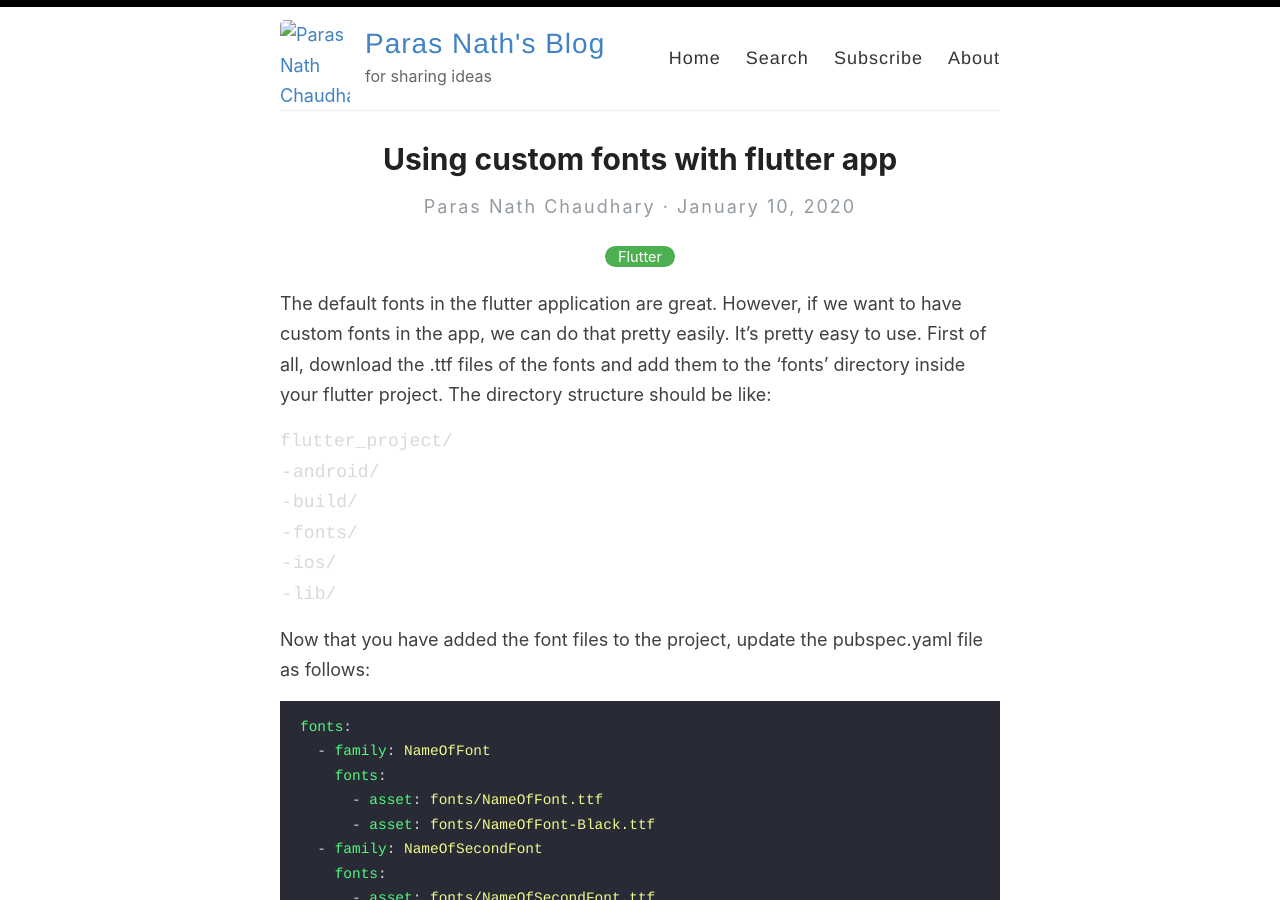
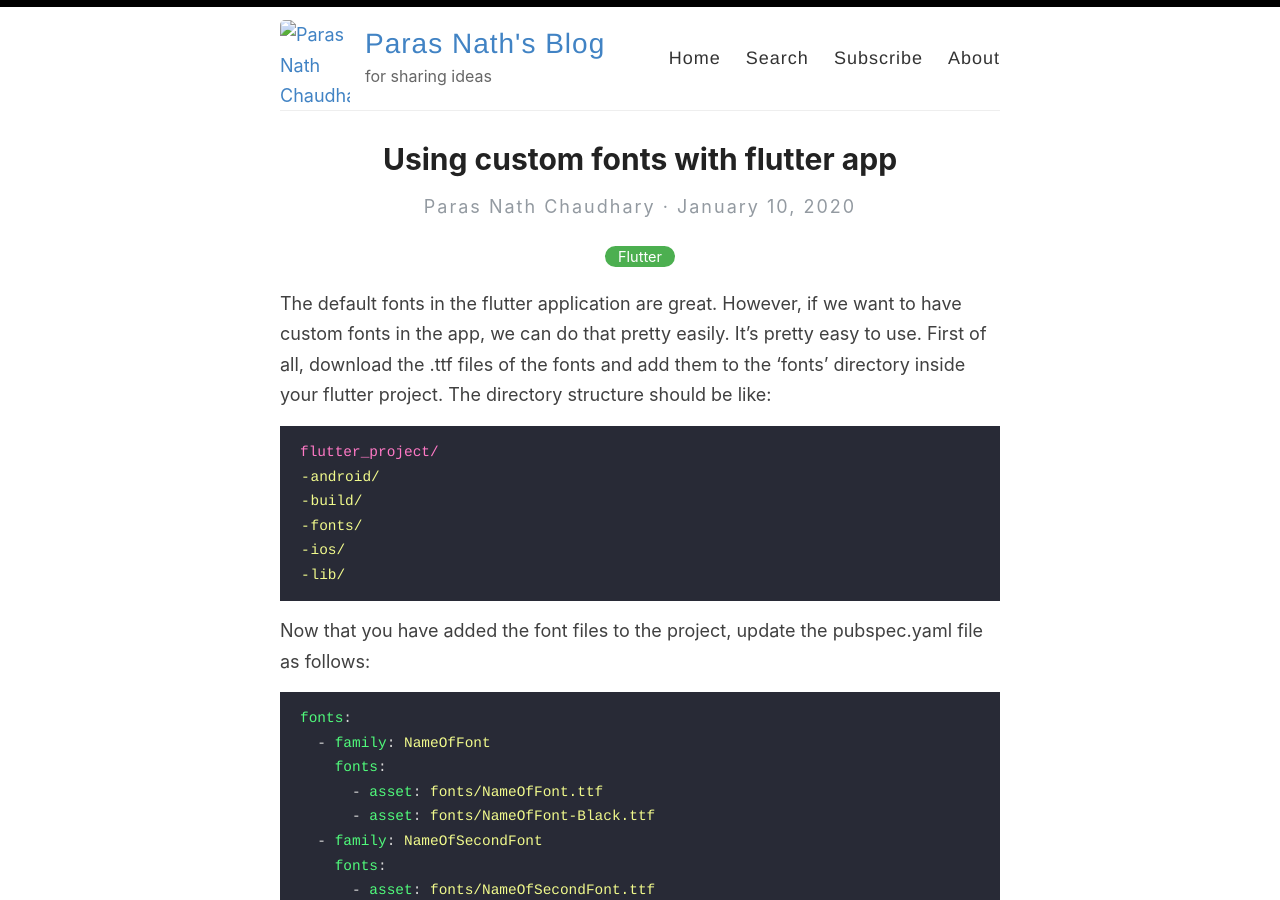
Before and after one commit to opnchaudhary/parasnath.com.np, a Jekyll site: the page built from src/_posts/2020-01-10-using-custom-fonts-with-flutter-app.markdown, in a window 1280 px wide and 900 px high. Built offline with Jekyll 4.4.1, drawn with Linux system fonts in a browser that asks for light colours; comment, search, counter and statistics services are not loaded.

Commit message:
use excerpt

````diff
--- a/src/_posts/2020-01-10-using-custom-fonts-with-flutter-app.markdown
+++ b/src/_posts/2020-01-10-using-custom-fonts-with-flutter-app.markdown
@@ -8,8 +8,8 @@
 keywords: "Flutter, Dart, Android"
 ---
 The default fonts in the flutter application are great. However, if we want to have custom fonts in the app, we can do that pretty easily. It's pretty easy to use. First of all, download the .ttf files of the fonts and add them to the 'fonts' directory inside your flutter project. The directory structure should be like:
-
-```txt
+<!--more-->
+```nginx
 flutter_project/
  - android/
  - build/
````
